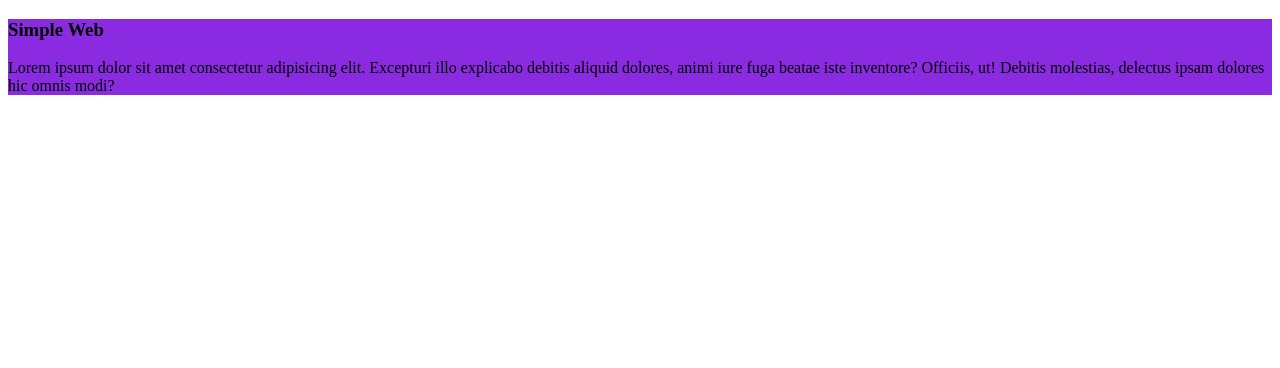
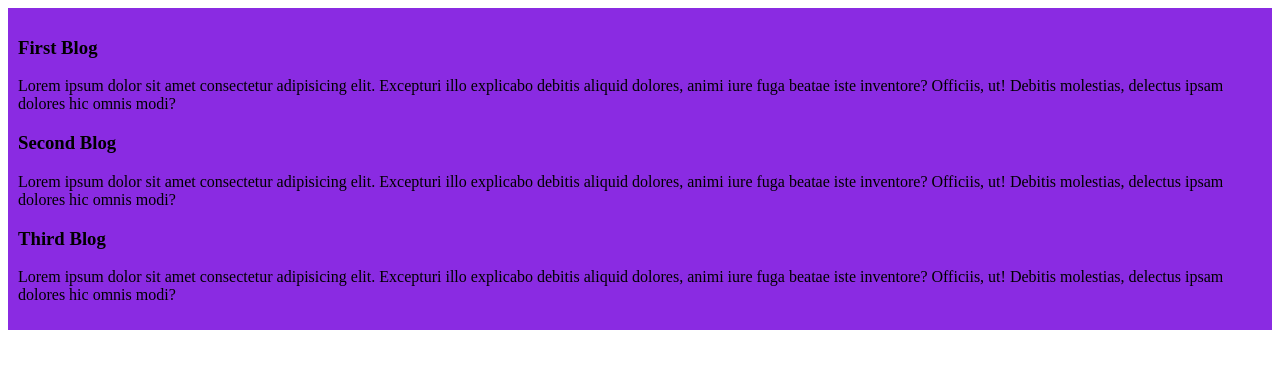
Before and after one commit to Taan01/Simple-Web, a plain HTML site: page index.html in a window 1280 px wide. Drawn offline with Linux system fonts and the light colour scheme.

Commit message:
added the second and hird blog

```diff
--- a/index.html
+++ b/index.html
@@ -4,7 +4,11 @@
     <meta charset="UTF-8" />
     <title>Simple Web</title>
     <div>
-        <h3>Simple Web</h3>
+        <h3>First Blog</h3>
+        <P>Lorem ipsum dolor sit amet consectetur adipisicing elit. Excepturi illo explicabo debitis aliquid dolores, animi iure fuga beatae iste inventore? Officiis, ut! Debitis molestias, delectus ipsam dolores hic omnis modi?</P>
+        <h3>Second Blog</h3>
+        <P>Lorem ipsum dolor sit amet consectetur adipisicing elit. Excepturi illo explicabo debitis aliquid dolores, animi iure fuga beatae iste inventore? Officiis, ut! Debitis molestias, delectus ipsam dolores hic omnis modi?</P>
+        <h3>Third Blog</h3>
         <P>Lorem ipsum dolor sit amet consectetur adipisicing elit. Excepturi illo explicabo debitis aliquid dolores, animi iure fuga beatae iste inventore? Officiis, ut! Debitis molestias, delectus ipsam dolores hic omnis modi?</P>
                 </div>
                 <link rel="stylesheet" href="styles/blog.css">
--- a/styles/blog.css
+++ b/styles/blog.css
@@ -1,3 +1,7 @@
 div{
     background-color: blueviolet;
-} .
+margin: bottom 10px; ;
+padding: 10px;
+margin-bottom: 15px;
+
+}
```
